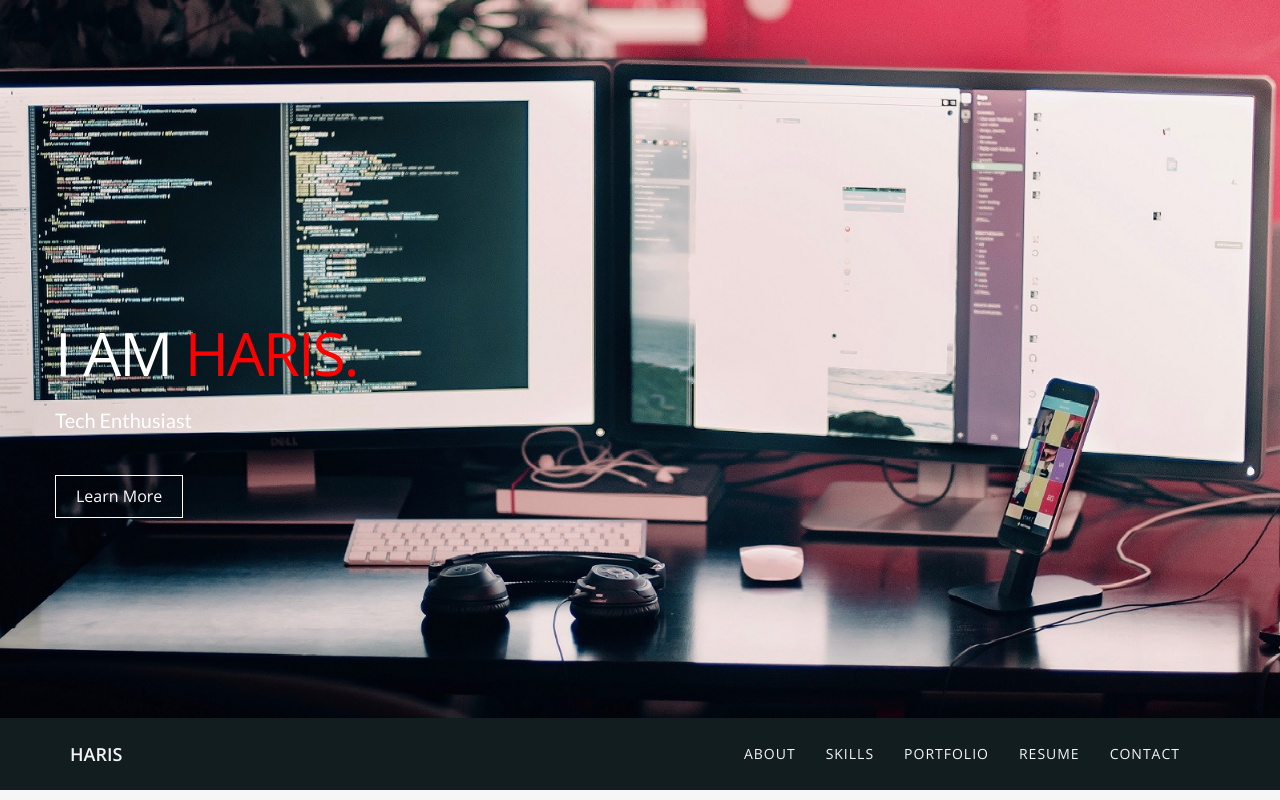
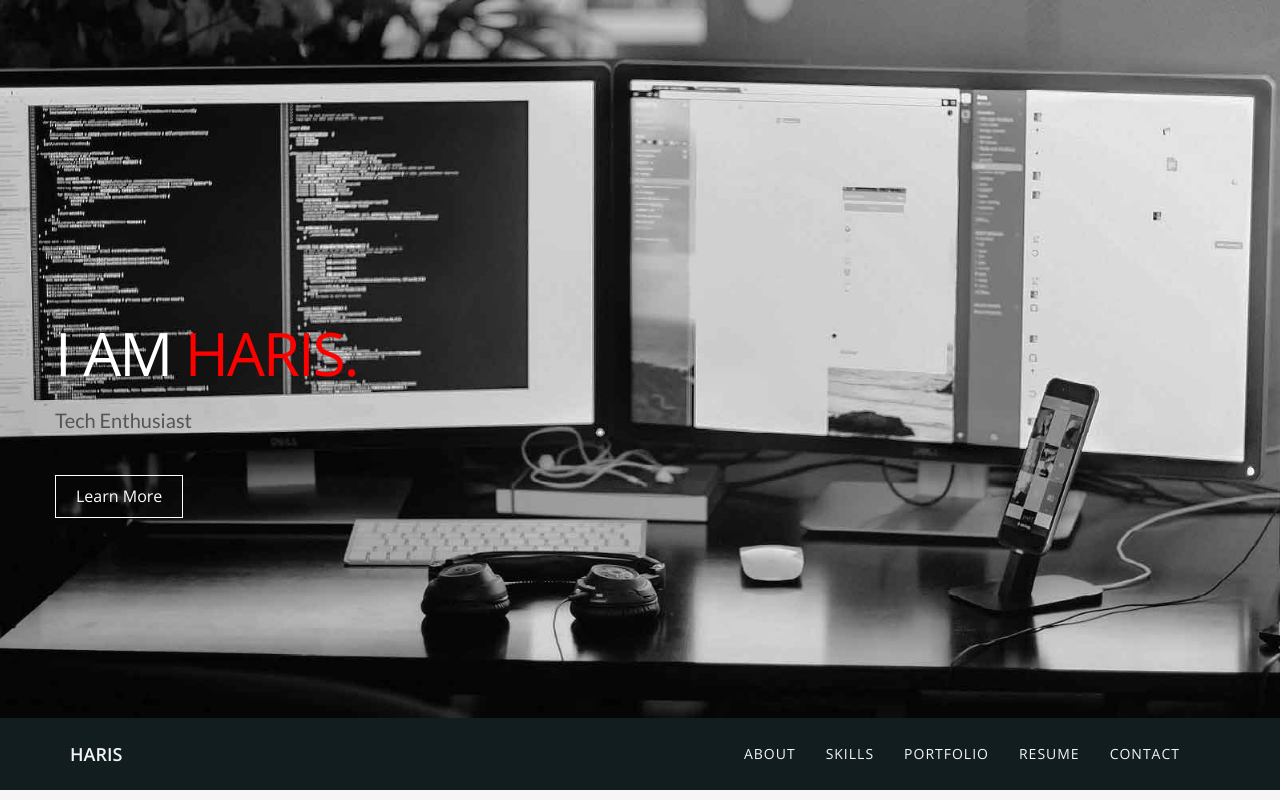
Before and after one commit to ankorGH/ankorGH.github.io, a plain HTML site: page index.html in a window 1280 px wide. Shown: the top 800 px of the page. Drawn offline with nearby package versions, Linux system fonts and the light colour scheme.

Commit message:
Redefining the look and feel of site

```diff
--- a/css/style.css
+++ b/css/style.css
@@ -173,7 +173,7 @@ hr {
 	padding: 100px 0;
 	text-align: center;
 	color: #fff;
-	background: url(../img/bg.jpg) no-repeat center top;
+	background: url(../img/backgroundImg.jpg) no-repeat center top;
 	background-color: #000;
 	-webkit-background-size: cover;
 	-moz-background-size: cover;
@@ -182,6 +182,9 @@ hr {
 }
 .intro-text span{
     color: red;
+}
+.intro-text p{
+    color:#555;
 }
 .section-title.center {
 	padding: 25px 0 45px 0;
--- a/index.html
+++ b/index.html
@@ -92,7 +92,7 @@
 
 
 
-          <p class="text-center"><a class="btn btn-primary" href="cv.pdf"><i class="fa fa-download"></i> Download Resume</a></p>
+          <p class="text-center"><a class="btn btn-primary" href="files/cv.pdf"><i class="fa fa-download"></i> Download Resume</a></p>
         </div>
       </div>
     </div>
```
Also changed, not shown: img/backgroundImg.jpg (added), img/bg.jpg (deleted), 2 other files.
